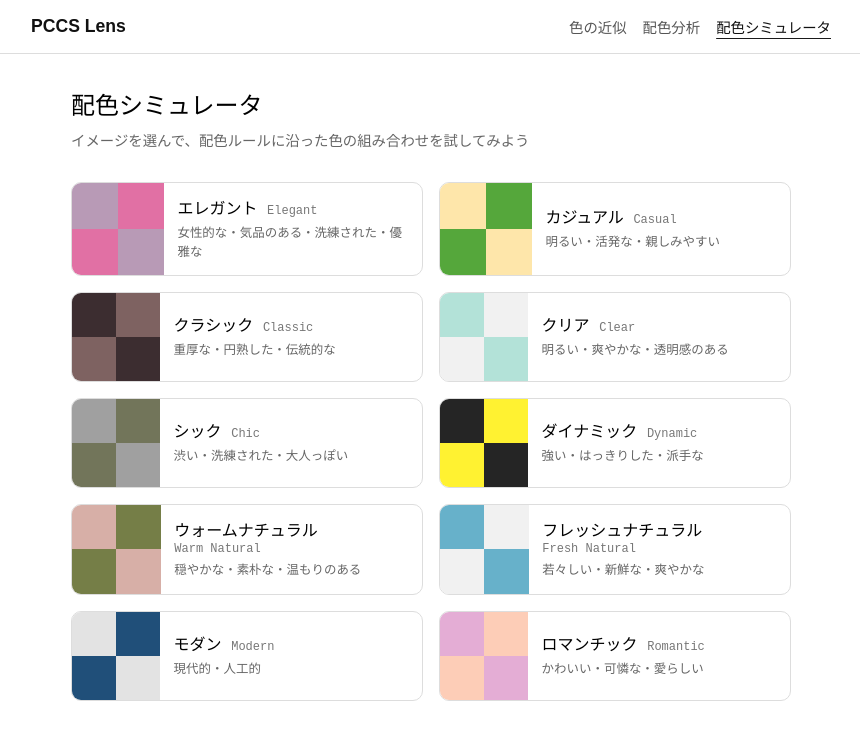
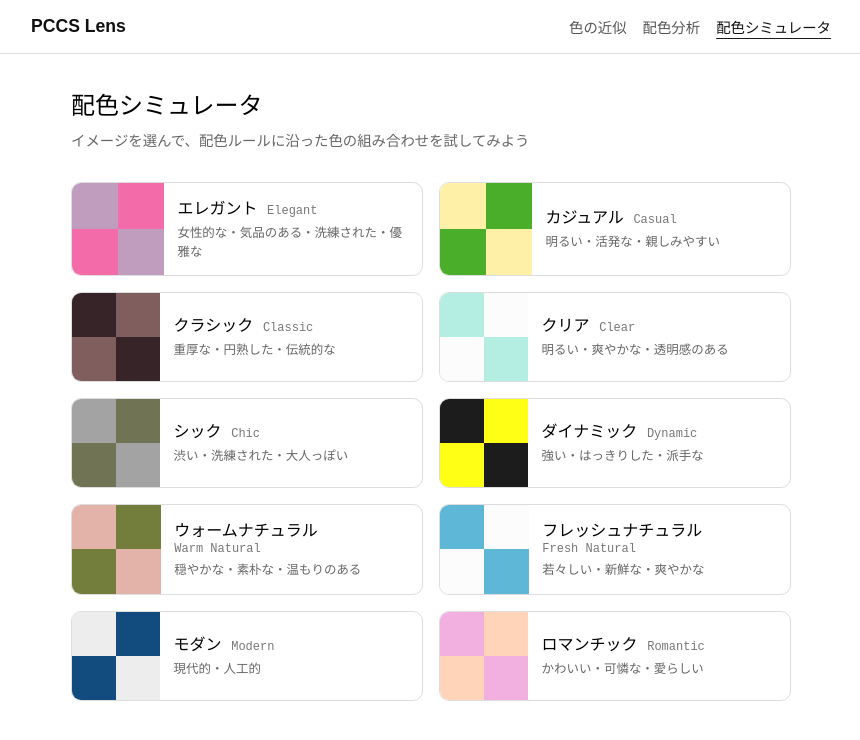
Before and after one commit to tetracalibers/pccs-lens, a SvelteKit app in the folder app/: page /patterns in a window 1280 px wide. Shown: the top 740 px of the page, without its empty margins (209-1069 px from the left). Built offline with nearby package versions, Linux system fonts and the light colour scheme; a web font is replaced by a local one.

Commit message:
発色良く見えるようにfilterをかける

```diff
--- a/app/src/routes/patterns/+page.svelte
+++ b/app/src/routes/patterns/+page.svelte
@@ -116,6 +116,7 @@
     flex-shrink: 0;
     aspect-ratio: 1;
     min-width: 88px;
+    filter: contrast(1.1) saturate(1.1);
   }
 
   .checker-cell {
```
